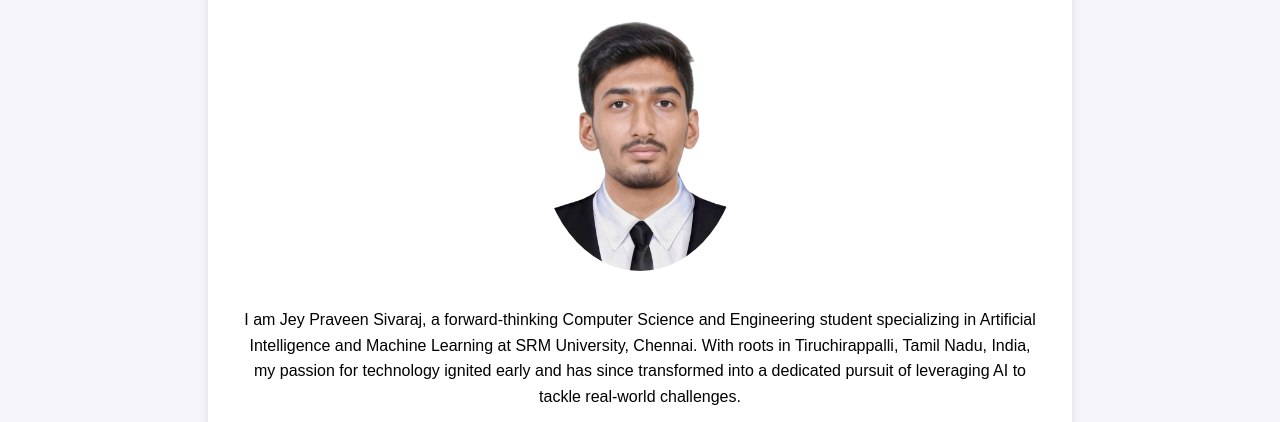
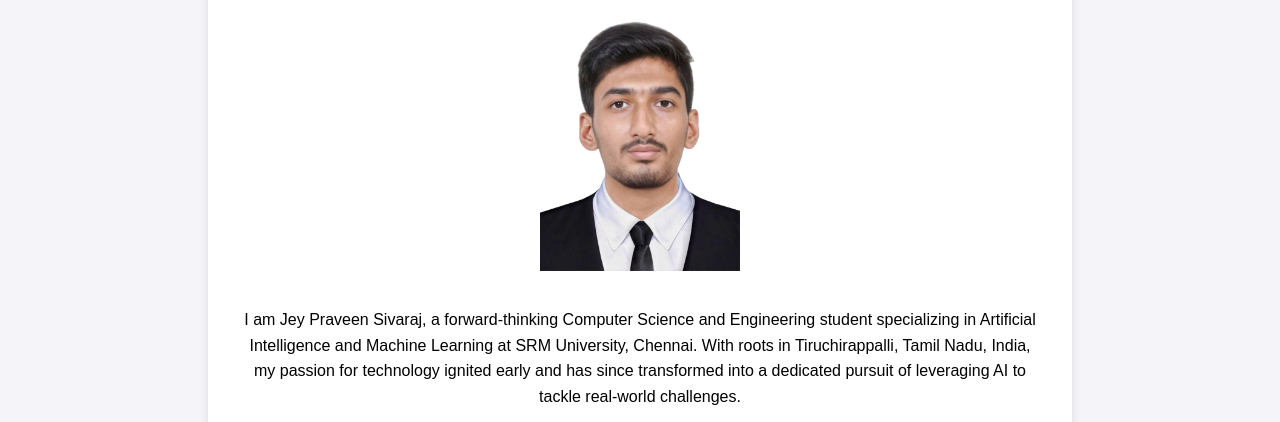
Before and after one commit to Jeypraveen/jeypraveensivaraj.github.io, a plain HTML site: page index.html in a window 1280 px wide. Shown: the part 313-735 px from the top of the page. Drawn offline with Linux system fonts and the light colour scheme.

Commit message:
Update styles.css

```diff
--- a/styles.css
+++ b/styles.css
@@ -81,5 +81,5 @@ p {
     max-width: 200px; /* Set a maximum width for the photo */
     height: auto; /* Maintain aspect ratio */
     margin-bottom: 20px; /* Space between photo and text */
-    border-radius: 50%; /* Optional: make the photo circular */
+
 }
```
